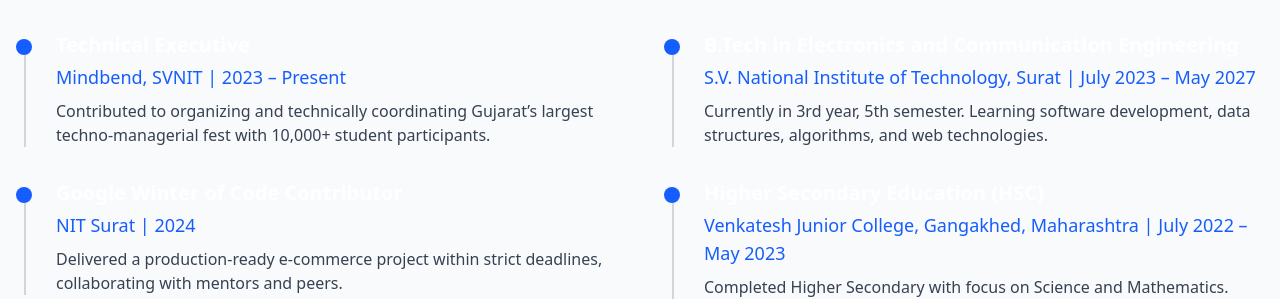
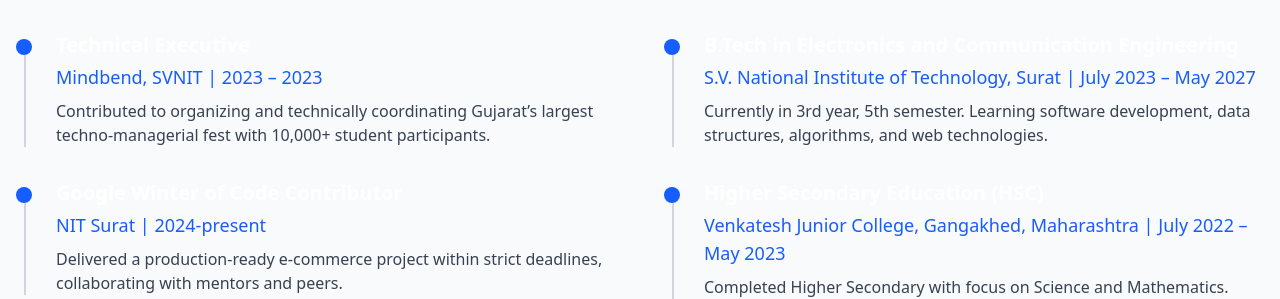
Before and after one commit to yashsabne/portfolio, a React (Vite) app in the folder my-portfolio/: page / in a window 1280 px wide. Shown: the part 1438-1737 px from the top of the page. Built offline with nearby package versions, Linux system fonts and the light colour scheme.

Commit message:
the bg err

```diff
--- a/my-portfolio/src/App.jsx
+++ b/my-portfolio/src/App.jsx
@@ -28,14 +28,14 @@
     id: 1,
     title: "Technical Executive",
     organization: "Mindbend, SVNIT",
-    year: "2023 – Present",
+    year: "2023 – 2023",
     description: "Contributed to organizing and technically coordinating Gujarat’s largest techno-managerial fest with 10,000+ student participants."
   },
   {
     id: 2,
     title: "Google Winter of Code Contributor",
     organization: "NIT Surat",
-    year: "2024",
+    year: "2024-present",
     description: "Delivered a production-ready e-commerce project within strict deadlines, collaborating with mentors and peers."
   },
   {
@@ -166,7 +166,7 @@
   };
 
   return (
-    <div className={`min-h-screen transition-colors duration-300  bg-gray-950 text-white`}>
+    <div className={`min-h-screen   bg-gray-950 text-white`}>
       <Header
         menuOpen={menuOpen}
         toggleMenu={toggleMenu}
```
